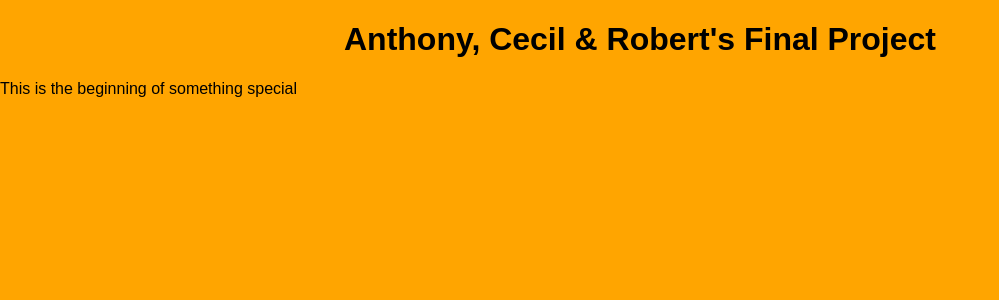
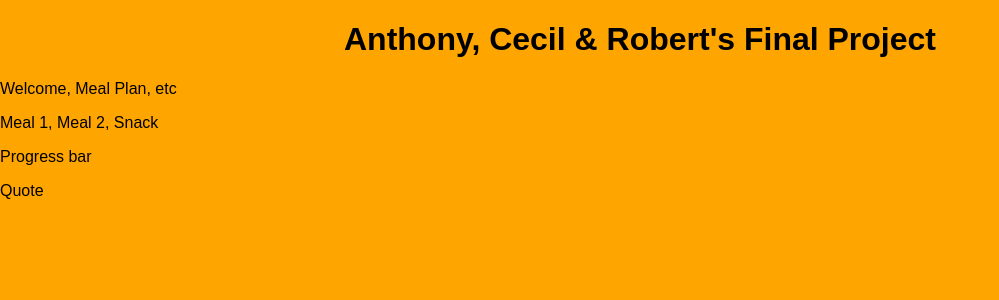
Before and after one commit to robertchrobak/final-project, a React (Create React App) app: page / in a window 1280 px wide. Shown: the top 300 px of the page, without its empty margins (0-999 px from the left). Built offline with nearby package versions, Linux system fonts and the light colour scheme.

Commit message:
added presentational components & they are displayed

```diff
--- a/src/components/App.js
+++ b/src/components/App.js
@@ -1,16 +1,33 @@
 import React, { Component } from 'react';
 import '../index.css';
+import FooterBar from './FooterBar';
+import HeaderBar from './HeaderBar';
+import MealPlan from './MealPlan';
+import ProgressBar from './ProgressBar';
+
 
 class App extends Component {
   render() {
     return (
       <div className="App">
+
         <header className="App-header">
           <h1 className="App-title">Anthony, Cecil & Robert's Final Project</h1>
         </header>
-        <p className="App-intro">
-          This is the beginning of something special
-        </p>
+
+        <div className="HeaderBar">
+          <HeaderBar />
+        </div>
+        <div className="MealPlan">
+          <MealPlan />
+        </div>
+        <div className="ProgressBar">
+          <ProgressBar />
+        </div>
+        <div className="FooterBar">
+          <FooterBar />
+        </div>
+
       </div>
     );
   }
--- /dev/null
+++ b/src/components/FooterBar.js
@@ -0,0 +1,11 @@
+import React, {Component} from 'react';
+
+class FooterBar extends Component {
+  render() {
+    return (
+      <p>Quote</p>
+    );
+  }
+}
+
+export default FooterBar;
--- /dev/null
+++ b/src/components/HeaderBar.js
@@ -0,0 +1,11 @@
+import React, {Component} from 'react';
+
+class HeaderBar extends Component {
+  render() {
+    return (
+      <p>Welcome, Meal Plan, etc</p>
+    );
+  }
+}
+
+export default HeaderBar;
--- /dev/null
+++ b/src/components/MealPlan.js
@@ -0,0 +1,11 @@
+import React, {Component} from 'react';
+
+class MealPlan extends Component {
+  render() {
+    return (
+      <p>Meal 1, Meal 2, Snack</p>
+    );
+  }
+}
+
+export default MealPlan;
--- /dev/null
+++ b/src/components/ProgressBar.js
@@ -0,0 +1,11 @@
+import React, {Component} from 'react';
+
+class ProgressBar extends Component {
+  render() {
+    return (
+      <p>Progress bar</p>
+    );
+  }
+}
+
+export default ProgressBar;
```
